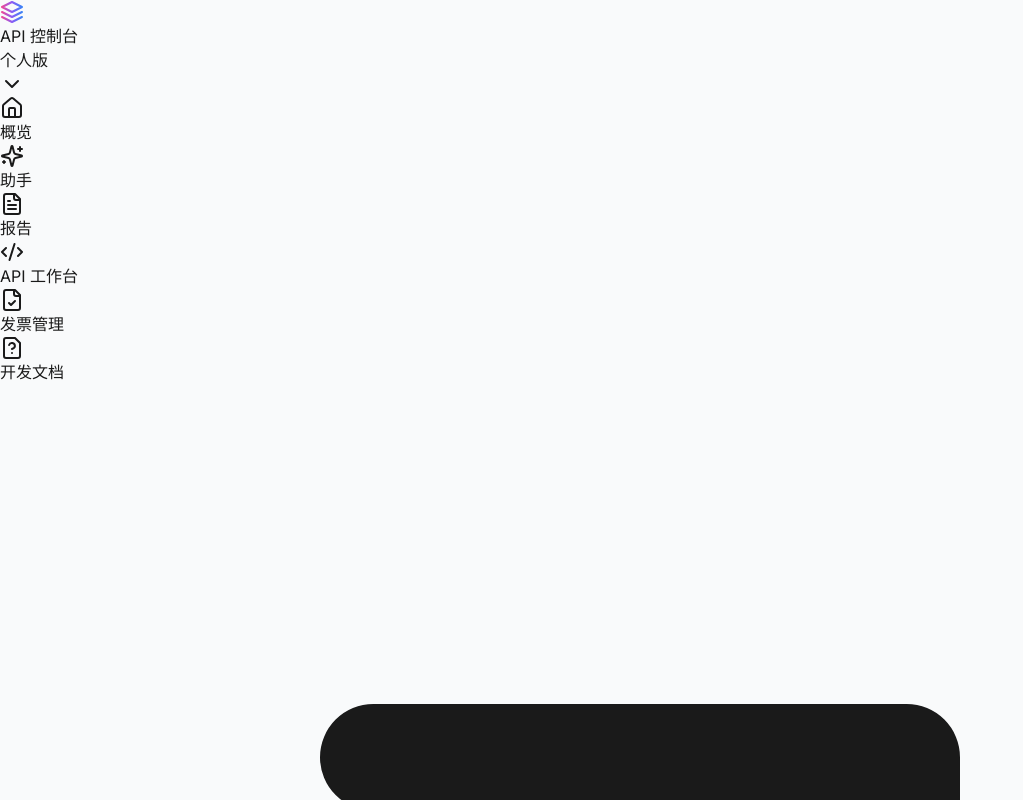
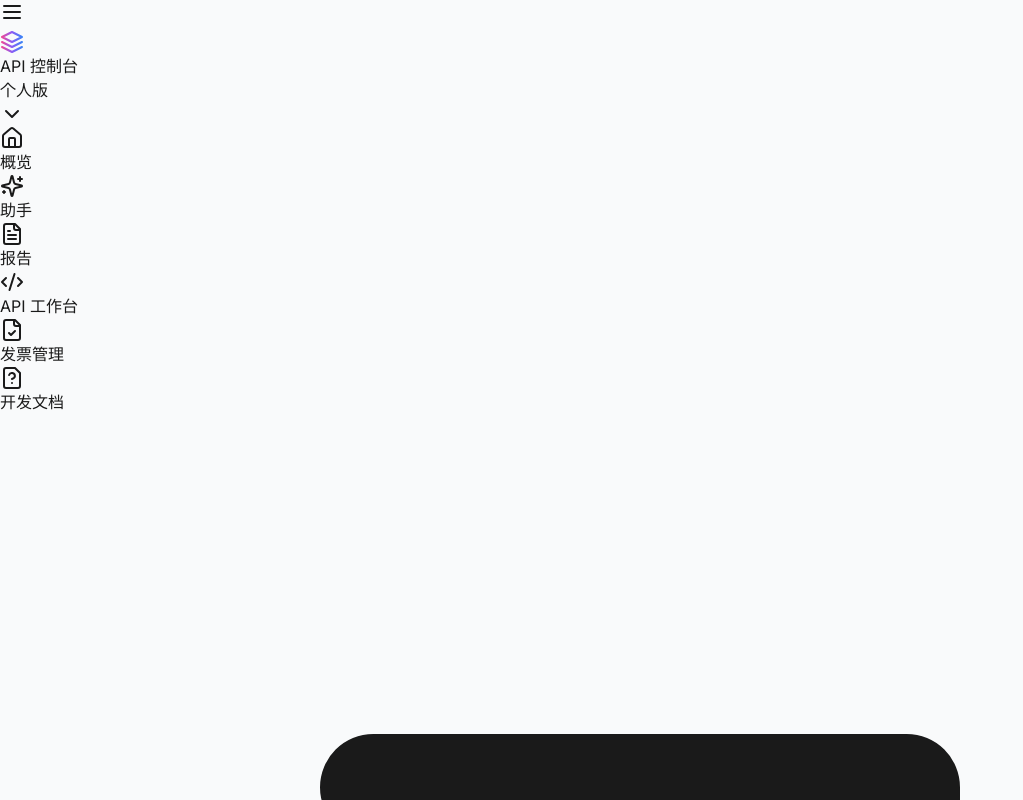
Before and after one commit to beilinli023/cursor-course, a Next.js app: page / in a window 1280 px wide. Shown: the top 800 px of the page, without its empty margins (0-1023 px from the left). Built offline with nearby package versions, Linux system fonts and the light colour scheme; no server answers; the database is empty.

Commit message:
fix: 修复 ESLint 错误和使用量统计逻辑，更新 CHANGELOG

```diff
--- a/package.json
+++ b/package.json
@@ -11,13 +11,9 @@
   "dependencies": {
     "@headlessui/react": "^2.2.0",
     "@supabase/supabase-js": "^2.46.2",
-    "clsx": "^2.1.1",
-    "lucide-react": "^0.462.0",
     "next": "^15.0.3",
     "react": "^18.2.0",
-    "react-dom": "^18.2.0",
-    "recharts": "^2.13.3",
-    "tailwind-merge": "^2.5.5"
+    "react-dom": "^18.2.0"
   },
   "devDependencies": {
     "@types/node": "^20",
--- a/src/app/page.tsx
+++ b/src/app/page.tsx
@@ -5,6 +5,7 @@ import { apiKeysService, type ApiKey } from '@/services/apiKeys'
 import PlanOverview from '@/components/features/PlanOverview'
 import ApiKeys from '@/components/features/ApiKeys'
 import EmailAlerts from '@/components/features/EmailAlerts'
+import Sidebar from '@/components/layout/Sidebar'
 
 export default function Home() {
   const [apiKeys, setApiKeys] = useState<ApiKey[]>([])
@@ -68,6 +69,9 @@ export default function Home() {
   }
 
   return (
+    <div className="flex">
+      <Sidebar />
+      <main className="flex-1 ml-0 md:ml-64 min-h-screen">
         <div className="max-w-5xl mx-auto px-4 sm:px-6 lg:px-8 py-4 sm:py-6 space-y-4 sm:space-y-6">
           <PlanOverview />
           <ApiKeys
@@ -84,5 +88,7 @@ export default function Home() {
             onToggle={() => {}}
           />
         </div>
+      </main>
+    </div>
   )
 }
--- a/src/components/features/ApiKeys/DeleteModal.tsx
+++ b/src/components/features/ApiKeys/DeleteModal.tsx
@@ -31,7 +31,7 @@ export default function DeleteModal({ isOpen, onClose, onDelete, keyName }: Dele
 
   return (
     <Modal isOpen={isOpen} onClose={onClose} title="Delete API Key">
-      <div className="space-y-4">
+      <div className="max-w-5xl mx-auto px-4 sm:px-6 lg:px-8 py-4 sm:py-6 space-y-3 sm:space-y-4">
         {_error && (
           <div className="bg-red-50 text-red-600 p-4 rounded-lg">
             {_error}
--- a/src/components/layout/Sidebar.tsx
+++ b/src/components/layout/Sidebar.tsx
@@ -11,11 +11,14 @@ import {
   FileCheck,
   FileQuestion,
   Settings,
-  ChevronDown
+  ChevronDown,
+  Menu,
+  X
 } from 'lucide-react'
 import Image from 'next/image'
 
 export default function Sidebar() {
+  const [isOpen, setIsOpen] = useState(false)
   const pathname = usePathname()
 
   const navigation = [
@@ -28,7 +31,22 @@ export default function Sidebar() {
   ]
 
   return (
-    <div className="w-full md:w-64 h-screen bg-white border-r flex flex-col">
+    <>
+      {/* Mobile Menu Button */}
+      <button
+        onClick={() => setIsOpen(!isOpen)}
+        className="fixed top-4 left-4 md:hidden z-50 p-2 bg-white rounded-md shadow-lg"
+      >
+        {isOpen ? <X size={24} /> : <Menu size={24} />}
+      </button>
+
+      {/* Sidebar */}
+      <div className={`
+        fixed inset-y-0 left-0 transform
+        ${isOpen ? 'translate-x-0' : '-translate-x-full'}
+        md:translate-x-0 transition-transform duration-200 ease-in-out
+        w-64 bg-white border-r flex flex-col z-40
+      `}>
         {/* Logo and Project Selector */}
         <div className="p-3 sm:p-4 border-b">
           <div className="flex items-center gap-2 mb-3 sm:mb-4">
@@ -89,5 +107,14 @@ export default function Sidebar() {
           </button>
         </div>
       </div>
+
+      {/* Overlay */}
+      {isOpen && (
+        <div
+          className="fixed inset-0 bg-black bg-opacity-50 md:hidden z-30"
+          onClick={() => setIsOpen(false)}
+        />
+      )}
+    </>
   )
 }
```
Also changed, not shown: src/services/usage.ts (+6 -4 lines), 1 other file (tests, documents, lock files or other folders). Lines whose indentation alone changed are shown as unchanged.
